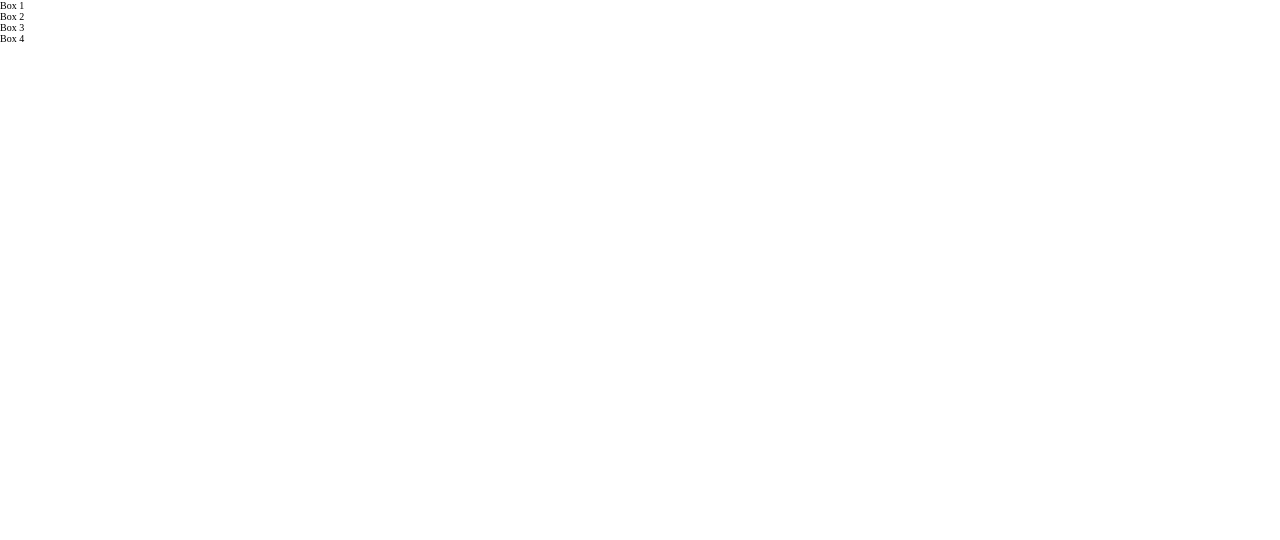
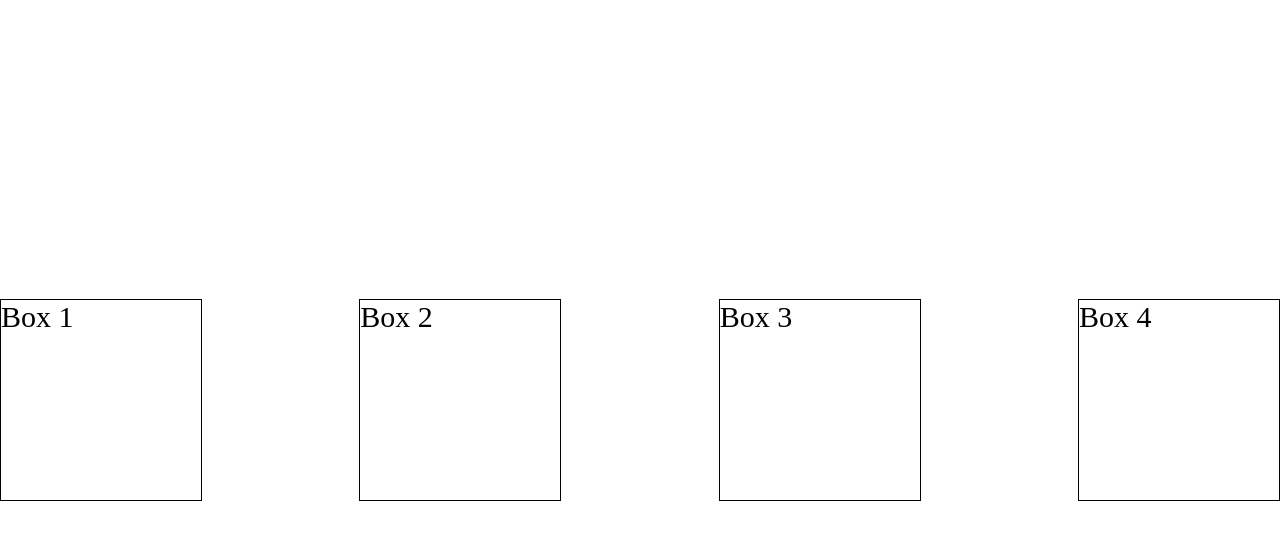
Before and after one commit to haruna-rashid-yakubu/test, a plain HTML site: page index.html in a window 1280 px wide. Drawn offline with Linux system fonts and the light colour scheme.

Commit message:
rem unit

```diff
--- a/index.css
+++ b/index.css
@@ -2,6 +2,7 @@ html {
     margin: 0;
     padding: 0;
     border: none;
+    font-size: 10px;
 }
 
 body {
@@ -9,5 +10,19 @@ body {
     padding: 0;
     border: none;
     overflow-x: hidden;
-    font-size: 10px;
+    width: 100vw;
 }
+
+.test {
+    width: 100vw;
+    height: 100vh;
+    display: flex;
+    align-items: center;
+    justify-content: space-between ;
+    font-size: 3rem;
+}
+.test__box {
+    width: 200px;
+    height: 200px;
+    border: 1px solid black;
+}
```
